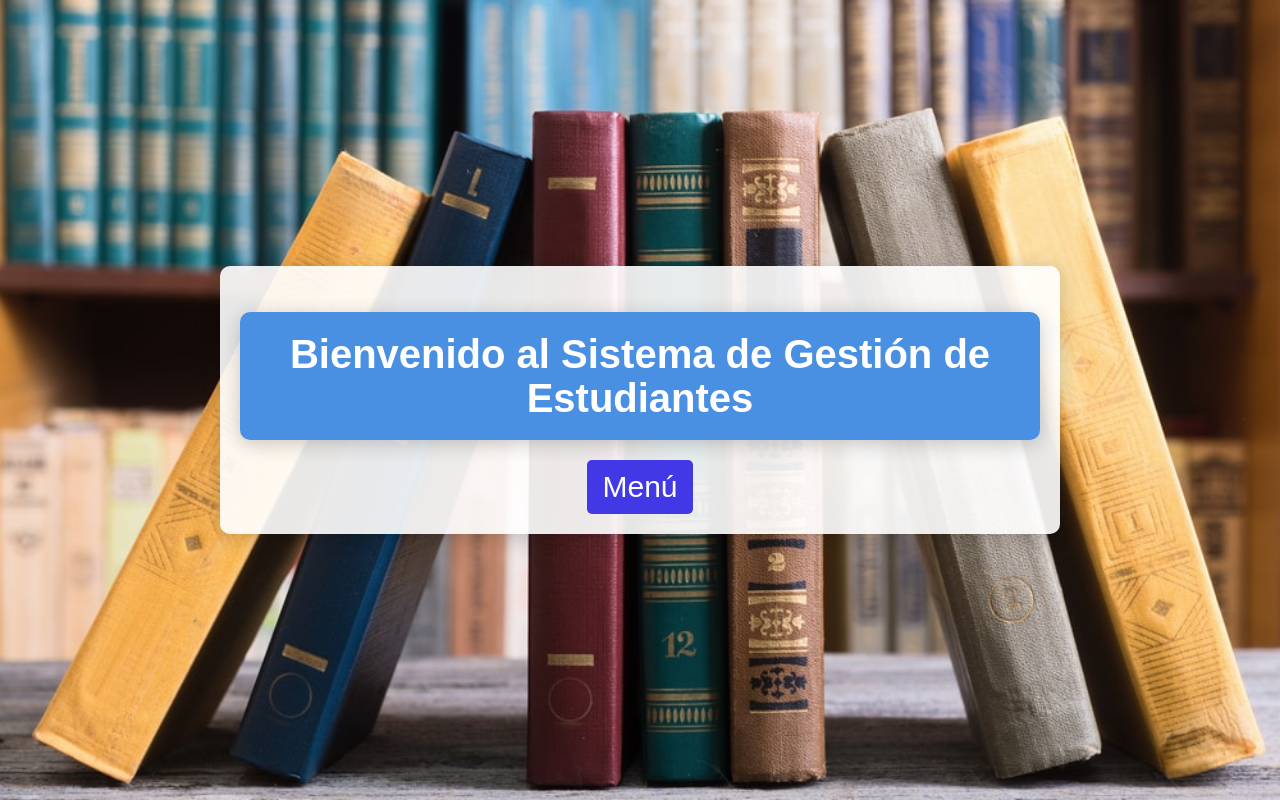
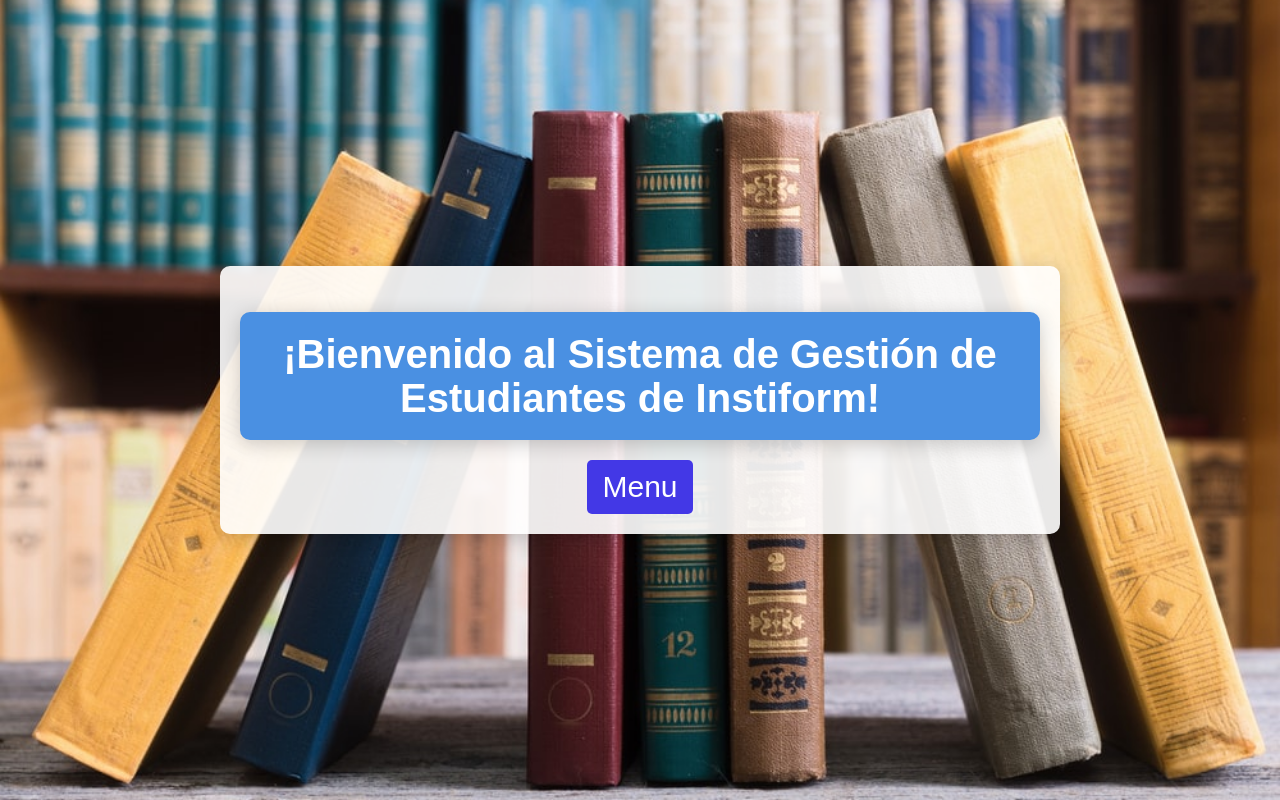
Before and after one commit to Ignacio99P/gestionestudiantes, a React (Vite) app: page / in a window 1280 px wide. Built offline with nearby package versions, Linux system fonts and the light colour scheme.

Commit message:
se acomoda la pagina de inicio

```diff
--- a/src/App.jsx
+++ b/src/App.jsx
@@ -1,45 +1,60 @@
 import React, { useState } from "react";
-import { BrowserRouter as Router, Route, Routes, Link } from "react-router-dom";
+import { BrowserRouter as Router, Route, Routes, Link, useNavigate } from "react-router-dom";
 import AgregarEstudiante from "./AgregarEstudiante";
 import ListarEstudiantes from "./ListarEstudiantes";
-import './styles/App.css'; // Asegúrate de que este archivo esté correctamente referenciado
+import './styles/App.css';
 
-const App = () => {
-  const [dropdownOpen, setDropdownOpen] = useState(false);
+const AppContent = () => {
+  const [showWelcome, setShowWelcome] = useState(true); // Estado para mostrar el mensaje de bienvenida
+  const [menuOpen, setMenuOpen] = useState(false); // Estado para controlar si el menú desplegable está abierto
+  const navigate = useNavigate();
 
-  const toggleDropdown = () => {
-    setDropdownOpen(!dropdownOpen);
+  const handleMenuClick = (path) => {
+    setShowWelcome(false); // Ocultar el mensaje de bienvenida
+    setMenuOpen(false); // Cerrar el menú
+    navigate(path); // Navegar a la nueva ruta
   };
 
   return (
-    <Router>
     <div className="app-container">
-        {/* Mensaje de Bienvenida */}
-        <h1 className="welcome-title">Bienvenido al Sistema de Gestión de Estudiantes</h1>
-
-        {/* Menú de Navegación */}
+      {showWelcome && (
+        <>
+          <h1 className="welcome-title">¡Bienvenido al Sistema de Gestión de Estudiantes de Instiform!</h1>
           <div className="navbar">
-          <button className="dropdown-button" onClick={toggleDropdown}>
-            Menú
+            <button
+              className="dropdown-button"
+              onClick={() => setMenuOpen(!menuOpen)} // Alternar el estado del menú
+            >
+              Menu
             </button>
-          {dropdownOpen && (
-            <ul className="dropdown-menu">
+            {menuOpen && ( // Solo mostrar el menú si está abierto
+              <div className="dropdown-menu">
+                <ul>
                   <li>
-                <Link to="/agregar-estudiante">Agregar Estudiante</Link>
+                    <a onClick={() => handleMenuClick("/agregar-estudiante")}>Agregar Estudiante</a>
                   </li>
                   <li>
-                <Link to="/listar-estudiantes">Listar Estudiantes</Link>
+                    <a onClick={() => handleMenuClick("/listar-estudiantes")}>Listar Estudiantes</a>
                   </li>
                 </ul>
+              </div>
             )}
           </div>
+        </>
+      )}
 
-        {/* Rutas */}
       <Routes>
         <Route path="/agregar-estudiante" element={<AgregarEstudiante />} />
         <Route path="/listar-estudiantes" element={<ListarEstudiantes />} />
       </Routes>
     </div>
+  );
+};
+
+const App = () => {
+  return (
+    <Router>
+      <AppContent />
     </Router>
   );
 };
```
Lines whose indentation alone changed are shown as unchanged.
